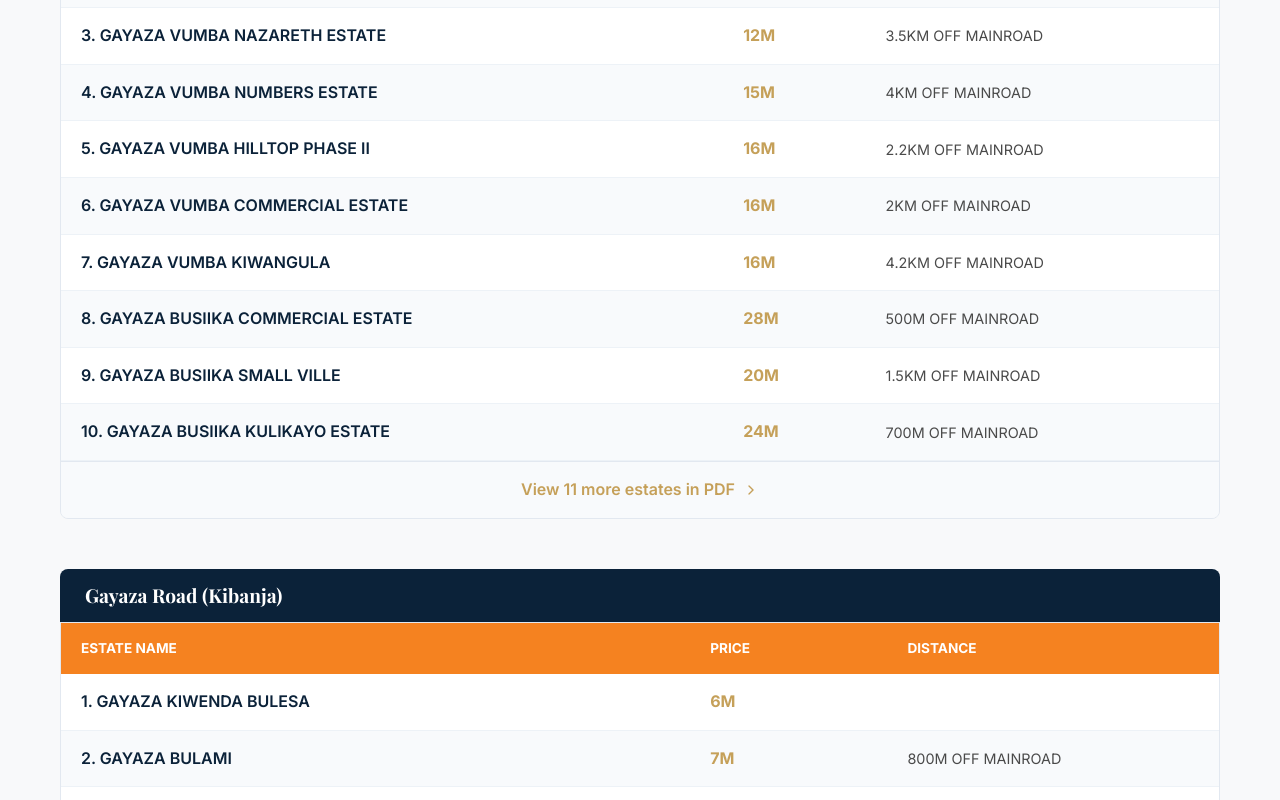
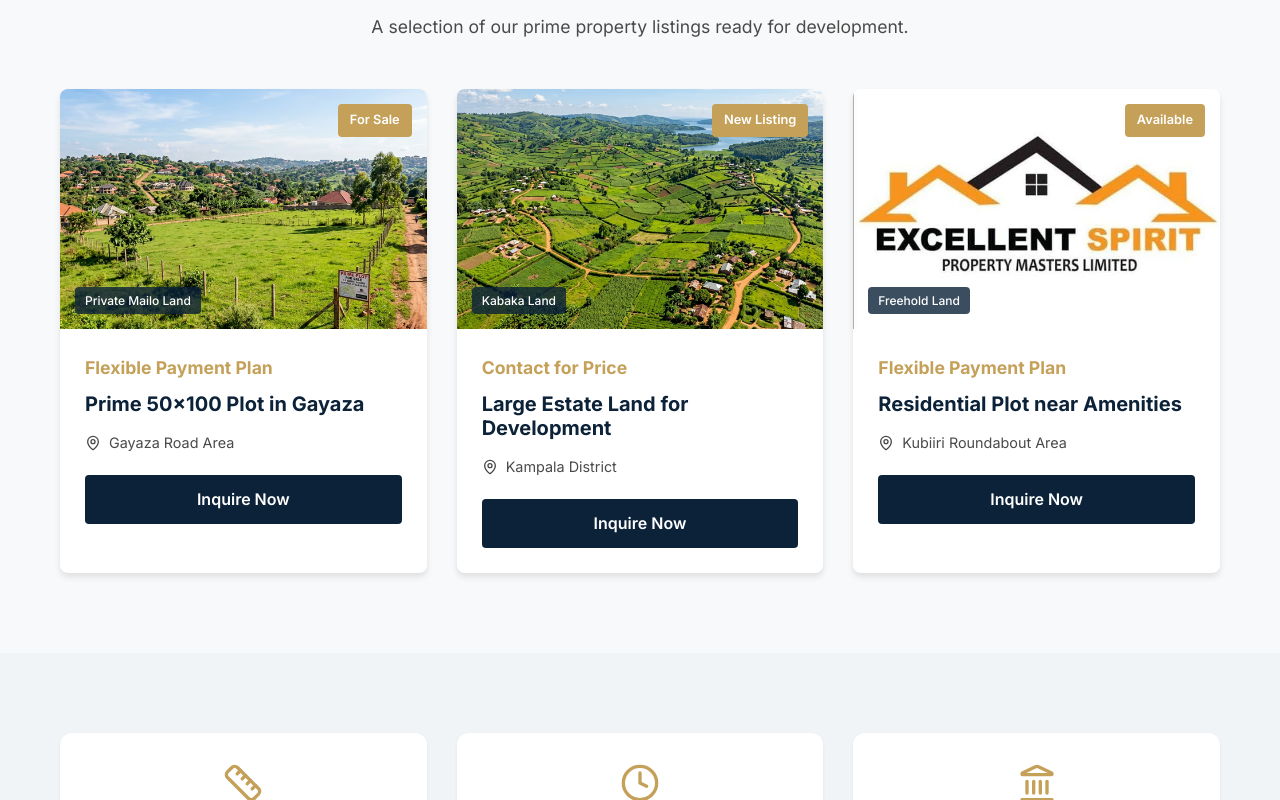
Before and after one commit to conanlevi0-oss/excellent-spirit-prop, a React (Vite) app: page /properties in a window 1280 px wide. Shown: the part 1700-2500 px from the top of the page. Built offline with nearby package versions, Linux system fonts and the light colour scheme.

Commit message:
Focus catalog exclusively on 2026 stock update

```diff
--- a/src/data/estates.js
+++ b/src/data/estates.js
@@ -9,103 +9,5 @@ export const estatesData = {
     { name: "Zirobwe Deuteronomy", price: "15M", distance: "3.7KM", deposit: "12M" },
     { name: "Bulami Dodovico Estate", price: "5M", distance: "5KM", deposit: "3M" },
     { name: "Entebbe Kasanjje Town", price: "20M", distance: "3KM", deposit: "14M" }
-  ],
-  "Gayaza Road Estates": [
-    { name: "Gayaza Zirobwe Levi Estate", price: "10m", distance: "2.2km off mainroad" },
-    { name: "Gayaza Janda Heaven Estate", price: "11m", distance: "4km off mainroad" },
-    { name: "Gayaza Vumba Nazareth Estate", price: "12m", distance: "3.5km off mainroad" },
-    { name: "Gayaza Vumba Numbers Estate", price: "15m", distance: "4km off mainroad" },
-    { name: "Gayaza Vumba Hilltop Phase II", price: "16m", distance: "2.2km off mainroad" },
-    { name: "Gayaza Vumba Commercial Estate", price: "16m", distance: "2km off mainroad" },
-    { name: "Gayaza Vumba Kiwangula", price: "16m", distance: "4.2km off mainroad" },
-    { name: "Gayaza Busiika Commercial Estate", price: "28m", distance: "500m off mainroad" },
-    { name: "Gayaza Busiika Small Ville", price: "20m", distance: "1.5km off mainroad" },
-    { name: "Gayaza Busiika Kulikayo Estate", price: "24m", distance: "700m off mainroad" },
-    { name: "Gayaza Bugema Theron Estate", price: "30m", distance: "700m off mainroad" },
-    { name: "Gayaza Kiwenda Triangle Estate", price: "32m", distance: "400m off mainroad" },
-    { name: "Gayaza Kiwenda Kireka Estate", price: "27m", distance: "2.2km off mainroad" },
-    { name: "Gayaza Kiwenda Balta Estate", price: "32m", distance: "1km off mainroad" },
-    { name: "Busiika Banga Estate", price: "20m", distance: "1.8km off mainroad" },
-    { name: "Gayaza Busukuma Newton Estate", price: "32m", distance: "1.5km off mainroad" },
-    { name: "Gayaza Busukuma Church Estate", price: "25m", distance: "3.5km off mainroad" },
-    { name: "Gayaza Busukuma Nabuti Estate", price: "25m", distance: "5km off mainroad" },
-    { name: "Gayaza Kabanyoro Estate", price: "60m", distance: "1.5km off mainroad" },
-    { name: "Gayaza Nangabo Estate", price: "60m", distance: "3km off mainroad" },
-    { name: "Gayaza Nakassajja Candle Light Estate", price: "50m", distance: "500m off mainroad" }
-  ],
-  "Gayaza Road (Kibanja)": [
-    { name: "Gayaza Kiwenda Bulesa", price: "6m", distance: "" },
-    { name: "Gayaza Bulami", price: "7m", distance: "800m off mainroad" },
-    { name: "Gayaza Busika Kalanamu Estate", price: "7m", distance: "" },
-    { name: "Gayaza Kabanyoro Majjige Estate", price: "from 9m", distance: "1.2km off mainroad" },
-    { name: "Gayaza Vumba Kalomatendo", price: "9m", distance: "1.8km off mainroad" },
-    { name: "Gayaza Busukuma", price: "12m", distance: "200m off mainroad" }
-  ],
-  "Hoima Road Estates": [
-    { name: "Gobero Muguluka Commercial Estate", price: "13m - 15m", distance: "2km off mainroad" },
-    { name: "Gobero Kibujjo Estate", price: "9m", distance: "5km off mainroad" },
-    { name: "Gobero Lutiisi Estate", price: "14m", distance: "1.5km off mainroad" },
-    { name: "Gobero Heaven is Home", price: "15m", distance: "1.5km off mainroad" },
-    { name: "Gobero Road Side", price: "30m", distance: "0.0km from tarmac" },
-    { name: "Nampunge Katiti", price: "14m", distance: "3.5km off mainroad" },
-    { name: "Mwera Katiti", price: "14m", distance: "3.5km off mainroad" },
-    { name: "Gobero Katiti", price: "13m", distance: "3.5km off mainroad" },
-    { name: "Nkowe Mubango", price: "28m", distance: "2.2km off mainroad" },
-    { name: "Bukalango Kikubampanga", price: "35m", distance: "1.5km off mainroad" },
-    { name: "Wakiso Bakka", price: "18m", distance: "4.5km off mainroad" },
-    { name: "Kakiri Kikugi", price: "18m", distance: "3km off mainroad" },
-    { name: "Wakiso Bakka Kaliti", price: "27m", distance: "2km off mainroad" },
-    { name: "Wakiso Gombe", price: "40m", distance: "3km off mainroad" },
-    { name: "Nampunge Phase III", price: "18m", distance: "1.5km off mainroad" },
-    { name: "Nkowe Town Estate", price: "35m", distance: "1.8km off mainroad" },
-    { name: "Wakiso Bembe Estate", price: "10m", distance: "5km off mainroad" },
-    { name: "Wakiso Namayumba Citi", price: "10m", distance: "3km off mainroad" },
-    { name: "Wakiso Namusera Tarmac", price: "60m", distance: "0.0km off mainroad" },
-    { name: "Kakiri Magogo Estate", price: "12m", distance: "4km off mainroad" }
-  ],
-  "Hoima Road (Kibanja)": [
-    { name: "Wakiso Namayumba Budaali Estate", price: "7m", distance: "" },
-    { name: "Wakiso Namayumba Gobero Kyengeza Estate", price: "7m", distance: "" },
-    { name: "Namayumba Nagulu", price: "8m", distance: "100m off mainroad" }
-  ],
-  "Entebbe Road Estates": [
-    { name: "Kawuku Bwerenga Commercial", price: "80m", distance: "2km off mainroad" },
-    { name: "Kawuku Bwerenga Water Front", price: "70m", distance: "4km off mainroad" },
-    { name: "Bwebajja Arkright Estate", price: "220m - 240m", distance: "1.5km off mainroad" },
-    { name: "Entebbe Buwaya Estate", price: "35m - 45m", distance: "3km off mainroad" },
-    { name: "Nakawuka Bulwanyi Estate", price: "35m", distance: "1km off mainroad" },
-    { name: "Entebbe Abaita Estate", price: "75m", distance: "1.5km off mainroad" },
-    { name: "Seguku Katale Estate", price: "120m", distance: "400m off mainroad" },
-    { name: "Entebbe Express Highway Estate", price: "50m", distance: "4km off mainroad" }
-  ],
-  "Masaka Road Estates": [
-    { name: "Katende Kiligente Estate", price: "15m", distance: "5km off mainroad" },
-    { name: "Katende Town Estate", price: "20m", distance: "1.5km off mainroad" },
-    { name: "Katende Jandira Estate", price: "16m", distance: "4km off mainroad" },
-    { name: "Lungala Mpigi Estate", price: "16m", distance: "2km off mainroad" },
-    { name: "Katende Road Side Estate", price: "35m", distance: "100m off mainroad" }
-  ],
-  "Mityana Road Estates": [
-    { name: "Bujjuko Town Estate", price: "16m", distance: "3km off mainroad" },
-    { name: "Bujjuko Bulamu Town Estate Phase 1&2", price: "14m", distance: "1km off mainroad" },
-    { name: "Bujuuko Town Dr. Mukasa Close", price: "26m", distance: "1km off mainroad" },
-    { name: "Buloba Bold Star Estate", price: "38m", distance: "2.2km off mainroad" },
-    { name: "Buloba Palm Villa Estate", price: "43m", distance: "" },
-    { name: "Buyala Town Estate", price: "45m - 50m", distance: "600m off mainroad" },
-    { name: "Buloba Roadside Estate", price: "75m", distance: "" }
-  ],
-  "Jinja Road Estates": [
-    { name: "Mukono Kalagi Estate (100x50)", price: "15m", distance: "" },
-    { name: "Mukono Kalagi Estate (50x50)", price: "7.5m", distance: "" },
-    { name: "Mukono Najemba Estate", price: "8m", distance: "300m off mainroad" },
-    { name: "Mukono Mbalala Estate", price: "22m", distance: "2km off mainroad" },
-    { name: "Mukono Kyungu Estate", price: "25m", distance: "4.5km off mainroad" },
-    { name: "Mukono Nsambwe Estate", price: "35m", distance: "3km off mainroad" }
-  ],
-  "Bombo Road Estates": [
-    { name: "Matuga Kilolo Estate", price: "16m", distance: "1km off mainroad" },
-    { name: "Matuga Kavule Estate", price: "20m", distance: "2.2km off mainroad" },
-    { name: "Bombo Town Estate", price: "20m", distance: "1km off mainroad" },
-    { name: "Matuga Town Estate", price: "45m", distance: "3km off mainroad" }
   ]
 };
--- a/src/pages/Properties.jsx
+++ b/src/pages/Properties.jsx
@@ -51,7 +51,7 @@ const Properties = () => {
       <div className="page-header" style={{ backgroundImage: 'linear-gradient(rgba(11, 34, 57, 0.8), rgba(11, 34, 57, 0.8)), url("/hero_background.png")' }}>
         <div className="container">
           <h1 className="page-title animate-fade-in">Estate Catalog</h1>
-          <p className="page-subtitle animate-fade-in">Over 80 Estates in Stock Across 7 Main Road Corridors</p>
+          <p className="page-subtitle animate-fade-in">Premium Real Estate Stock & Investment Opportunities</p>
         </div>
       </div>
 
```
